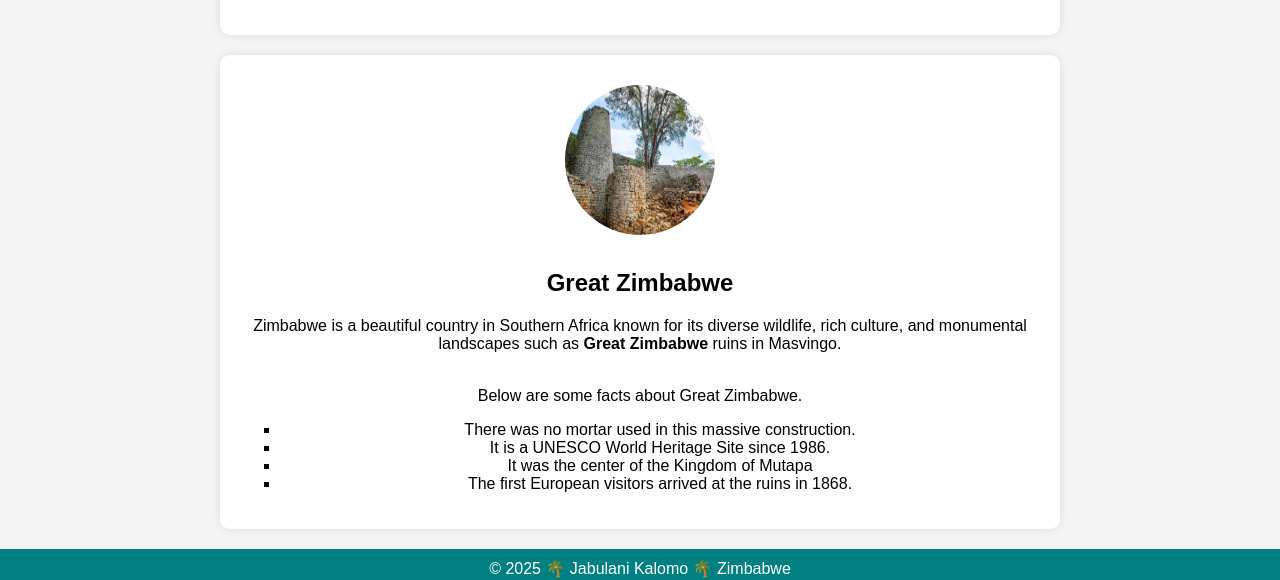
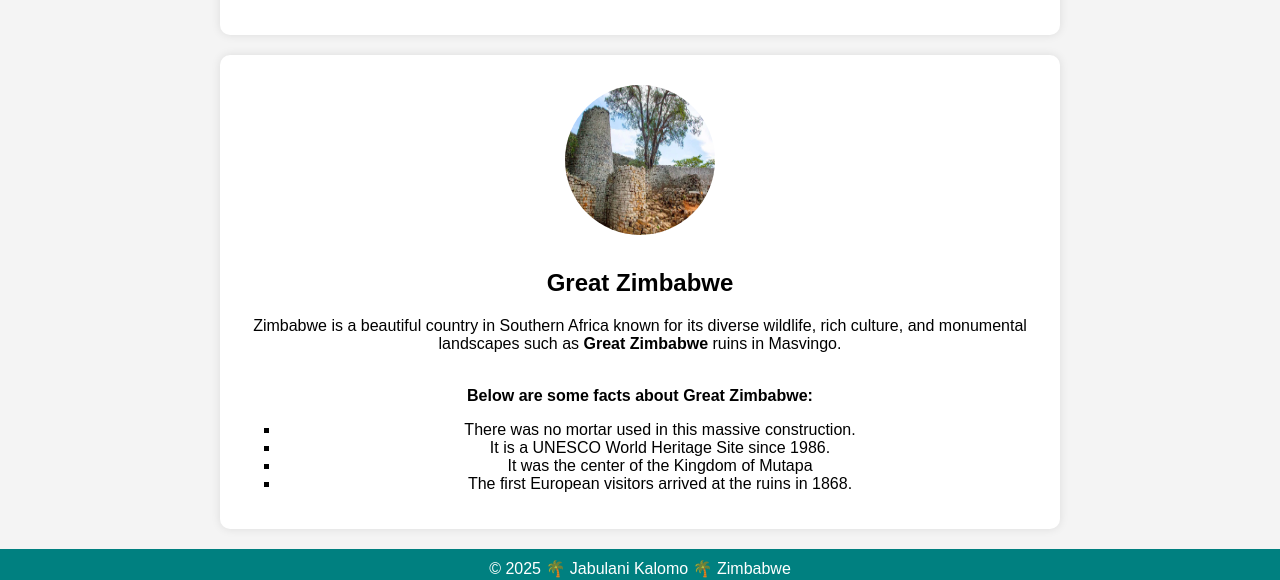
Before and after one commit to Jkalomo/wdd130, a plain HTML site: page index.html in a window 1280 px wide. Shown: the part 269-849 px from the top of the page. Drawn offline with Linux system fonts and the light colour scheme.

Commit message:
Initial Commit

```diff
--- a/index.html
+++ b/index.html
@@ -17,7 +17,8 @@
     <div class="container">
         <img src="./images/zimbabwe.jpg" alt=" Great Zimbabwe">
         <h2>Great Zimbabwe</h2>
-        <p>Zimbabwe is a beautiful country in Southern Africa known for its diverse wildlife, rich culture, and monumental landscapes such as <b>Great Zimbabwe</b> ruins in Masvingo.</p> <br> Below are some facts about Great Zimbabwe.
+        <p>Zimbabwe is a beautiful country in Southern Africa known for its diverse wildlife, rich culture, and monumental landscapes such as <b>Great Zimbabwe</b> ruins in Masvingo.</p>
+        <br> <b>Below are some facts about Great Zimbabwe:</b>
 
         <ul style="list-style-type: square;">
             <li> There was no mortar used in this massive construction.</li>
```
